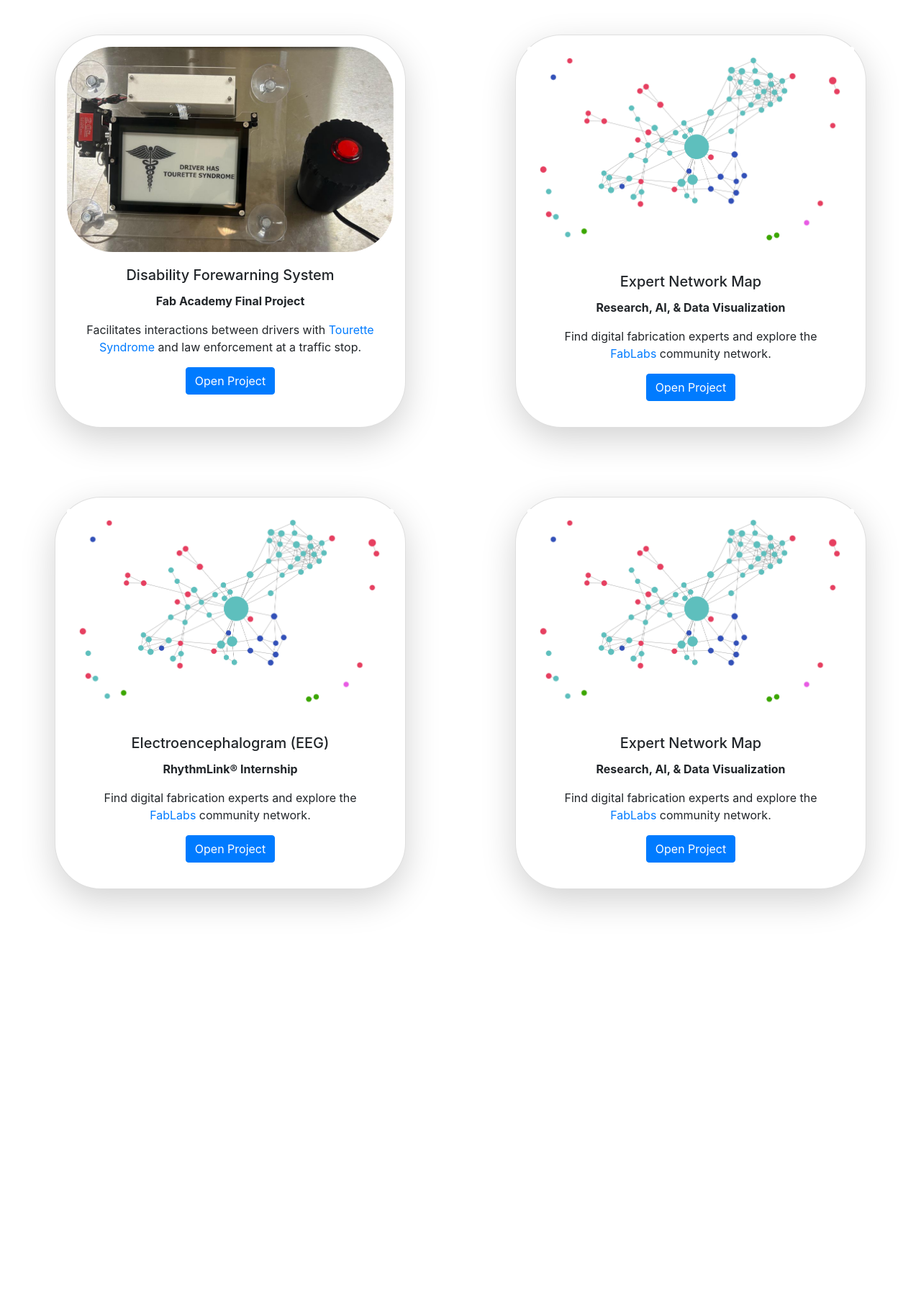
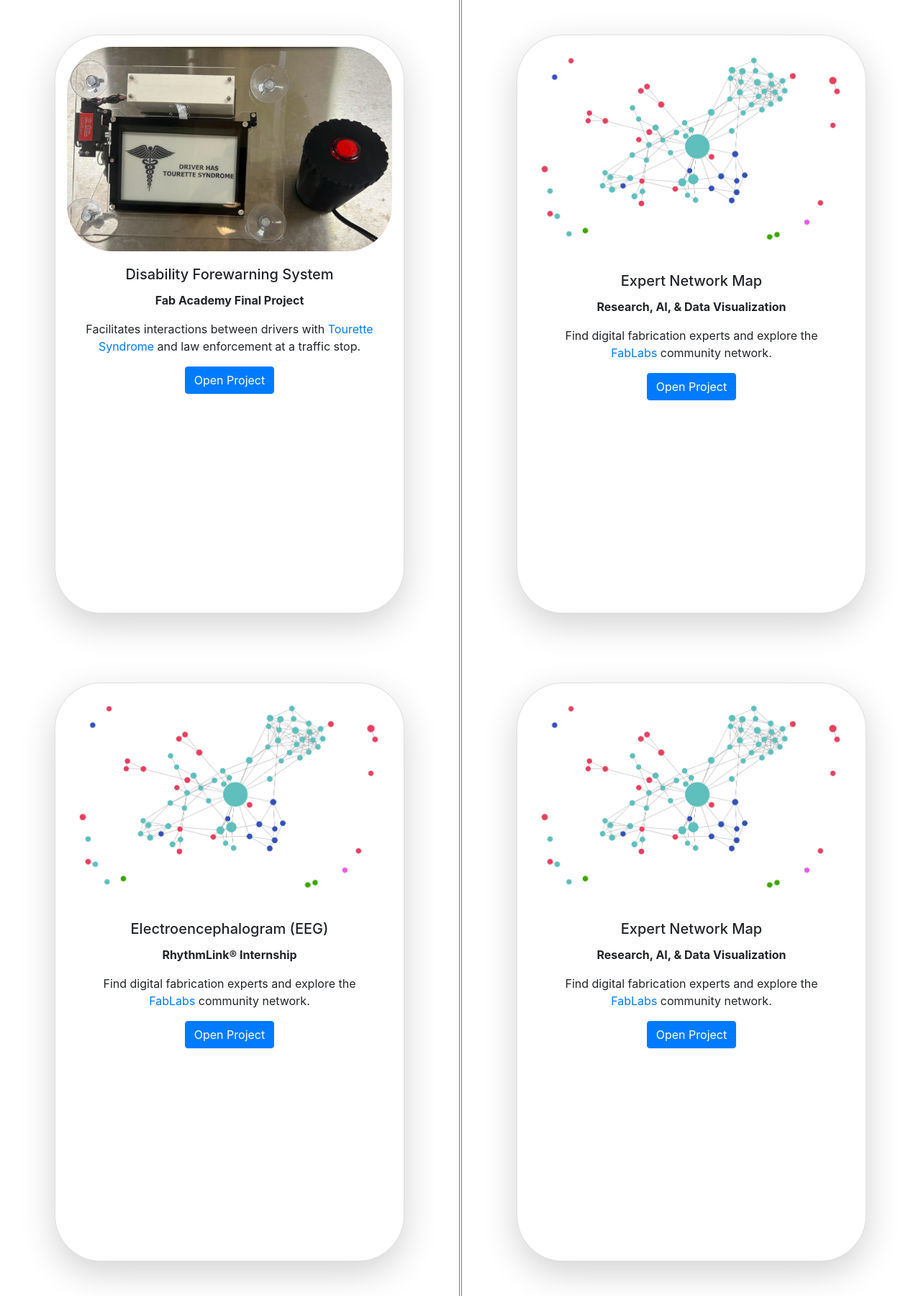
Before and after one commit to adamnstone/DigitalPortfolioWebsite, an MkDocs documentation site: the page built from docs/index.md, in a window 1280 px wide. Shown: the part 900-2700 px from the top of the page at 72% size. Built offline with MkDocs 1.6.1 and Material for MkDocs 9.7.7, drawn with Linux system fonts in a browser that asks for light colours; before the commit the page ends 2183 px from its top, so only the background shows below that.

Commit message:
center divider added; rounding on ExNM images project card fixed

```diff
--- a/docs/assets/css/index.css
+++ b/docs/assets/css/index.css
@@ -134,3 +134,12 @@
   .project-rounded {
     border-radius: 4rem;
   }
+
+
+.project-divider {
+  height: 100vh;
+  width: 4px;
+  color: black;
+  border-left: 1px solid grey;
+  border-right: 1px solid grey;
+}
--- a/overrides/index.html
+++ b/overrides/index.html
@@ -34,9 +34,10 @@
                     </div>
                   </div>
             </div>
+            <div class="project-divider"></div>
             <div class="col d-flex justify-content-center">
                 <div class="card shadow-lg p-3 mb-5 mt-5 bg-white project-rounded">
-                    <img class="card-img-top" src="./assets/images/index/expert-network-map.png" alt="Card image cap">
+                    <img class="card-img-top project-rounded" src="./assets/images/index/expert-network-map.png" alt="Card image cap">
                     <div class="card-body">
                       <h5 class="card-title">Expert Network Map</h5>
                       <p class="card-text"><b>Research, AI, & Data Visualization</b></p>
@@ -49,7 +50,7 @@
         <div class="row">
             <div class="col d-flex justify-content-center">
                 <div class="card shadow-lg p-3 mb-5 mt-5 bg-white project-rounded">
-                    <img class="card-img-top" src="./assets/images/index/expert-network-map.png" alt="Card image cap">
+                    <img class="card-img-top project-rounded" src="./assets/images/index/expert-network-map.png" alt="Card image cap">
                     <div class="card-body">
                       <h5 class="card-title">Electroencephalogram (EEG)</h5>
                       <p class="card-text"><b>RhythmLink® Internship</b></p>
@@ -58,9 +59,10 @@
                     </div>
                   </div>
             </div>
+            <div class="project-divider"></div>
             <div class="col d-flex justify-content-center">
                 <div class="card shadow-lg p-3 mb-5 mt-5 bg-white project-rounded">
-                    <img class="card-img-top" src="./assets/images/index/expert-network-map.png" alt="Card image cap">
+                    <img class="card-img-top project-rounded" src="./assets/images/index/expert-network-map.png" alt="Card image cap">
                     <div class="card-body">
                       <h5 class="card-title">Expert Network Map</h5>
                       <p class="card-text"><b>Research, AI, & Data Visualization</b></p>
```
